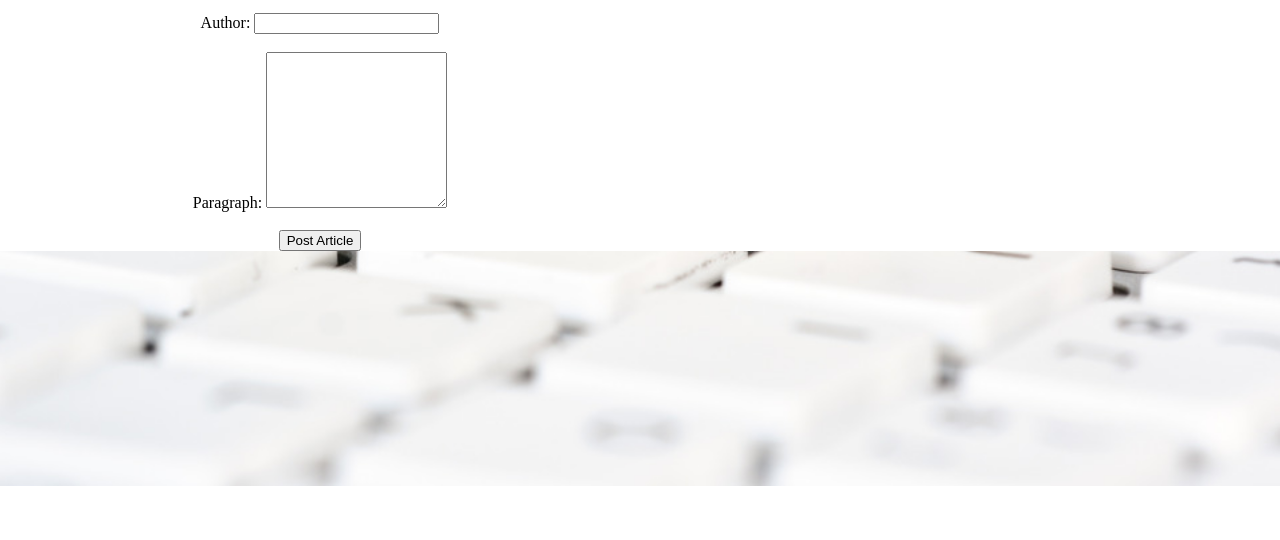
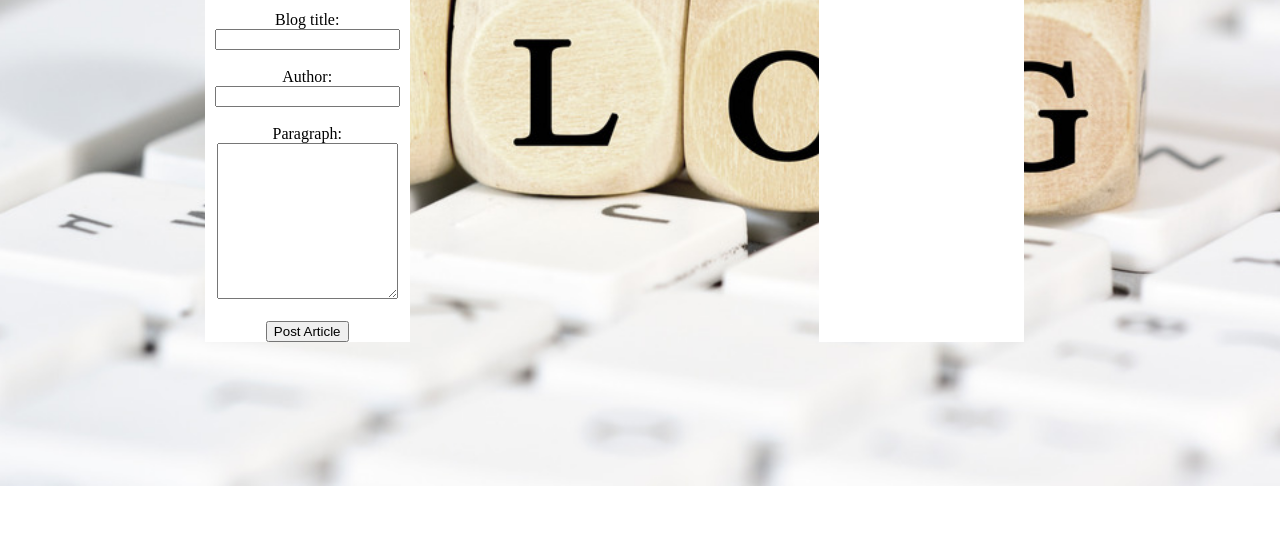
Before and after one commit to JUstISAGE/daniel-vanilla-blog, a plain HTML site: page blog.html in a window 1280 px wide. Shown: the part 314-854 px from the top of the page. Drawn offline with Linux system fonts and the light colour scheme; a web font is replaced by a local one.

Commit message:
padding of blocks

```diff
--- a/blog.html
+++ b/blog.html
@@ -14,6 +14,7 @@
     Where Every Blog Begins
   </h1>
   <div id="container">
+    <div id="padding1"></div>
     <div id="create_blog">
       <h2> Create your blog here</h2>
       <form action="/action_page.php" id = "blog">
@@ -26,6 +27,7 @@
         <button type="submit">Post Article</button>
       </form>
     </div>
+    <div id="padding2"></div>
     <div id = 'postedblog'>
       <h2> Posted blogs</h2>
     </div>
--- a/style.css
+++ b/style.css
@@ -20,25 +20,34 @@ body {
 
 #container{
   display: flex;
+}
 
+#padding1{
+  display: hidden;
+  width: 16%;
 }
 
 #create_blog {
   font-family: 'Edu AU VIC WA NT Guides';
   color: black;
   background: white;
-  width: 50%;
+  width: 16%;
 }
 
 #create_blog h2{
   font-size: 2em;
 }
 
+#padding2{
+  display: hidden;
+  width: 32%;
+}
+
 #postedblog{
   font-family: 'Edu AU VIC WA NT Guides';
   color: black;
   background: white;
-  width: 50%;
+  width: 16%;
 }
 
 #postedblog h2{
```
Lines whose indentation alone changed are shown as unchanged.
